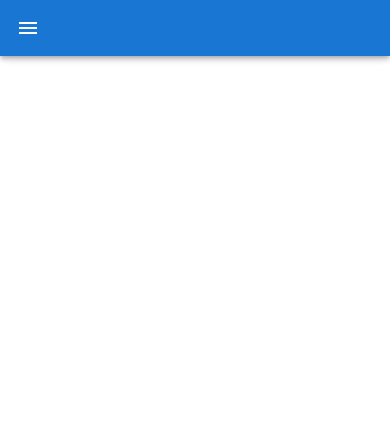
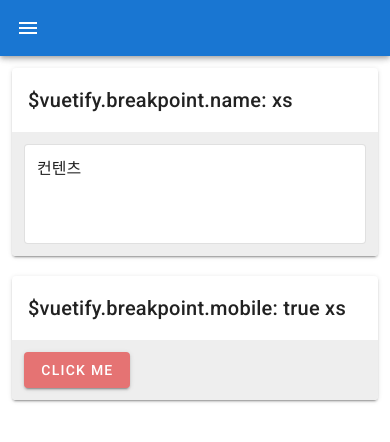
Before and after one commit to applekerstie/vuetify-admin-template, a Vue app: page /breakpoints in a window 390 px wide. Shown: the top 442 px of the page. Built offline with nearby package versions, Linux system fonts and the light colour scheme.

Commit message:
layout and breakpoints

```diff
--- a/src/App.vue
+++ b/src/App.vue
@@ -64,6 +64,7 @@
     items: [
       { title: 'Dashboard', icon: 'mdi-view-dashboard', to: '/' },
       { title: 'Grid System', icon: 'mdi-view-dashboard', to: '/grid-system' },
+      { title: 'BreakPoints', icon: 'mdi-view-dashboard', to: '/breakpoints' },
       { title: 'Grid List Page', icon: 'mdi-view-dashboard', to: '/grid-list-page' },
     ],
     right: null,
--- a/src/plugins/vuetify.js
+++ b/src/plugins/vuetify.js
@@ -4,4 +4,7 @@
 Vue.use(Vuetify);
 
 export default new Vuetify({
+  breakpoint: {
+    mobileBreakpoint: 'xs'
+  }
 });
--- a/src/router/index.js
+++ b/src/router/index.js
@@ -4,6 +4,7 @@
 import DashBoard from '@/views/DashBoard.vue'
 import GridSystem from '@/views/GridSystem.vue'
 import GridListPage from '@/views/GridListPage.vue'
+import BreakPoints from '@/views/BreskPoints.vue'
 
 Vue.use(VueRouter);
 
@@ -29,7 +30,13 @@
     path: '/grid-list-page',
     name: 'GridListPage',
     component: GridListPage
+  },
+  {
+    path: '/breakpoints',
+    name: 'BreakPoints',
+    component: BreakPoints
   }
+
 ]
 
 const router = new VueRouter({
--- /dev/null
+++ b/src/views/BreskPoints.vue
@@ -0,0 +1,95 @@
+<template>
+  <v-container>
+    <v-card>
+
+      <v-card-title>
+        $vuetify.breakpoint.name: {{ $vuetify.breakpoint.name }}
+      </v-card-title>
+
+      <v-container class="grey lighten-3">
+        <v-card
+          class="pa-3"
+          outlined
+          :height="height"
+        >
+          컨텐츠
+        </v-card>
+      </v-container>
+
+    </v-card>
+
+    <v-card class="mt-5">
+
+      <v-card-title>
+        $vuetify.breakpoint.mobile: {{ $vuetify.breakpoint.mobile }} {{ $vuetify.breakpoint.mobileBreakpoint }}
+      </v-card-title>
+
+      <v-container class="grey lighten-3">
+        <v-dialog
+          v-model="dialog"
+          width="500"
+          :fullscreen="$vuetify.breakpoint.mobile"
+        >
+          <template v-slot:activator="{ on, attrs }">
+            <v-btn
+              color="red lighten-2"
+              dark
+              v-bind="attrs"
+              v-on="on"
+            >
+              Click Me
+            </v-btn>
+          </template>
+
+          <v-card>
+            <v-card-title class="text-h5 grey lighten-2">
+              Privacy Policy
+            </v-card-title>
+
+            <v-card-text>
+              Lorem ipsum dolor sit amet, consectetur adipiscing elit, sed do eiusmod tempor incididunt ut labore et dolore magna aliqua. Ut enim ad minim veniam, quis nostrud exercitation ullamco laboris nisi ut aliquip ex ea commodo consequat. Duis aute irure dolor in reprehenderit in voluptate velit esse cillum dolore eu fugiat nulla pariatur. Excepteur sint occaecat cupidatat non proident, sunt in culpa qui officia deserunt mollit anim id est laborum.
+            </v-card-text>
+
+            <v-divider></v-divider>
+
+            <v-card-actions>
+              <v-spacer></v-spacer>
+              <v-btn
+                color="primary"
+                text
+                @click="dialog = false"
+              >
+                I accept
+              </v-btn>
+            </v-card-actions>
+          </v-card>
+        </v-dialog>
+      </v-container>
+
+    </v-card>
+
+  </v-container>
+</template>
+<script>
+export default {
+  computed: {
+    height () {
+      switch (this.$vuetify.breakpoint.name) {
+        case 'xs':
+          return 100;
+        case 'sm':
+          return 200;
+        case 'md':
+          return 300;
+        case 'lg':
+          return 400;
+        default:
+          return 500;
+      }
+    }
+  },
+  data: () => ({
+    dialog: false,
+  })
+}
+</script>
```
Also changed, not shown: App_bak.vue (added, +22 -0 lines).
